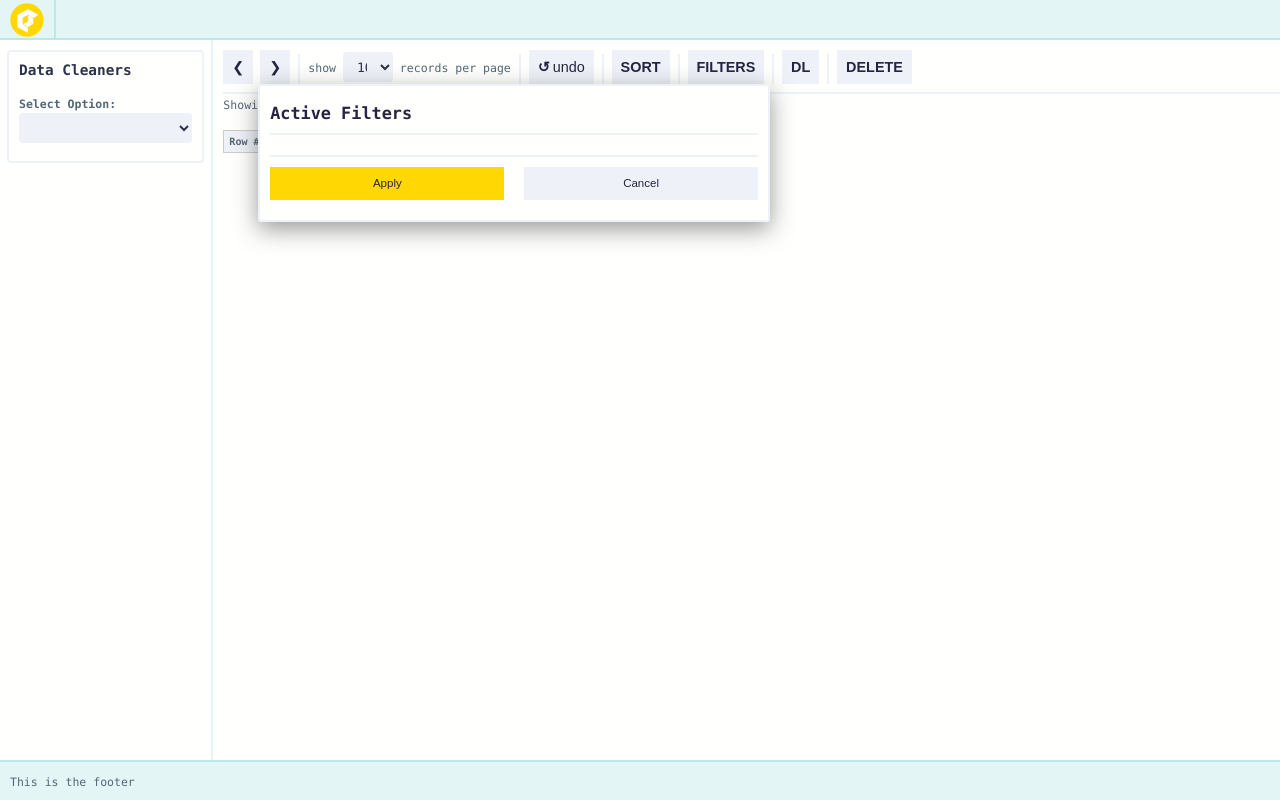
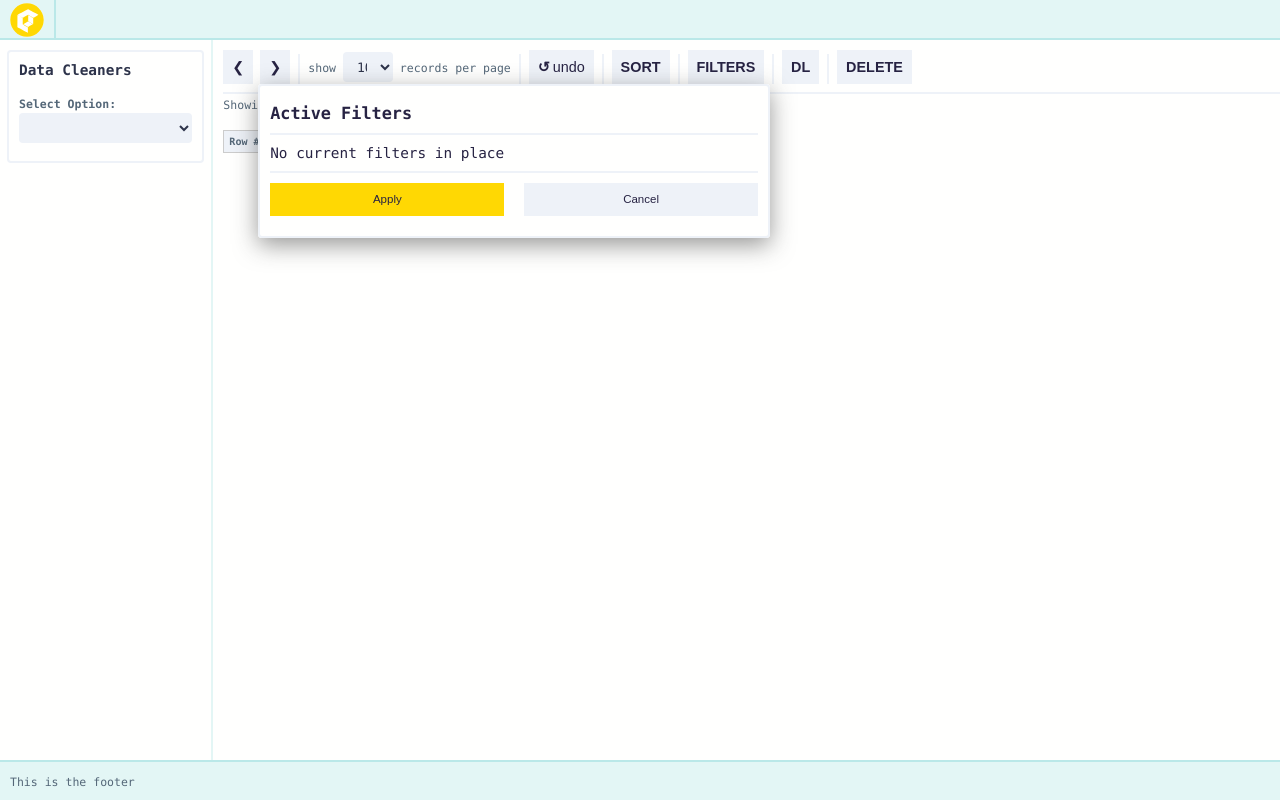
Before and after one commit to Visaal/data-cleaner, a Vue app: page /DataCleaner in a window 1280 px wide. Both pictures are taken after a click on the button "FILTERS". Built offline with nearby package versions, Linux system fonts and the light colour scheme.

Commit message:
add message for when filters are not in place and removed redundant console logs

```diff
--- a/src/components/content-action-menu.vue
+++ b/src/components/content-action-menu.vue
@@ -128,6 +128,7 @@
         </div>
 
         <div class="filter-value-list expanded">
+          <div v-if="Object.keys(activeFilterValues).length">
             <div
               v-for="(filterValues, filterField) in selectedFilters"
               :key="filterField.index"
@@ -149,6 +150,10 @@
                   &#x2716;
                 </div>
               </div>
+            </div>
+          </div>
+          <div v-else>
+            No current filters in place
           </div>
         </div>
 
@@ -300,7 +305,6 @@ export default {
 
       // Change field order
       this.setSelectedFieldsAction(this.fieldList);
-      console.log(this.fieldList);
       // Rename fields
       if (
         Object.keys(this.nameMap).length !== 0 &&
@@ -308,7 +312,6 @@ export default {
       ) {
         this.changeFieldNamesAction(this.nameMap);
       }
-      console.log(this.fieldList);
 
       this.showSortField = !this.showSortField;
     },
```
Lines whose indentation alone changed are shown as unchanged.
